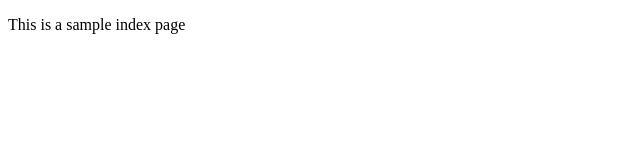
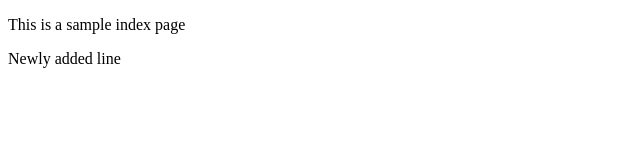
Before and after one commit to Vikasbogavalli/Git_module, a plain HTML site: page index1.html in a window 1280 px wide. Shown: the whole page, without its empty margins (0-640 px from the left). Drawn offline with Linux system fonts and the light colour scheme.

Commit message:
Commit of index1.html in feature_branch

```diff
--- a/index1.html
+++ b/index1.html
@@ -7,6 +7,6 @@
 </head>
 <body>
     <p>This is a sample index page</p>
-
+    <p>Newly added line</p>
 </body>
 </html>
```
